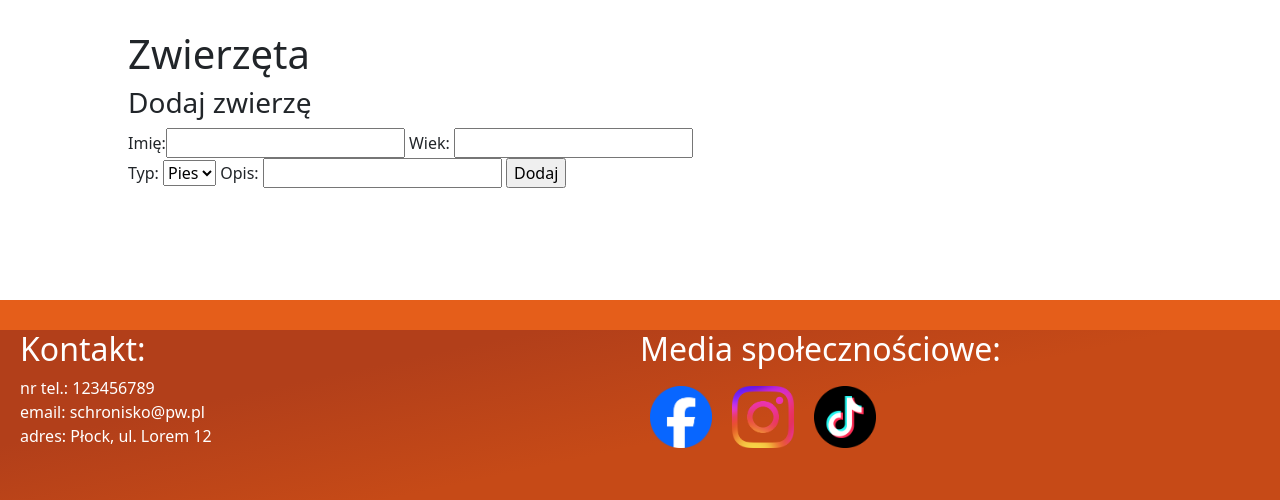
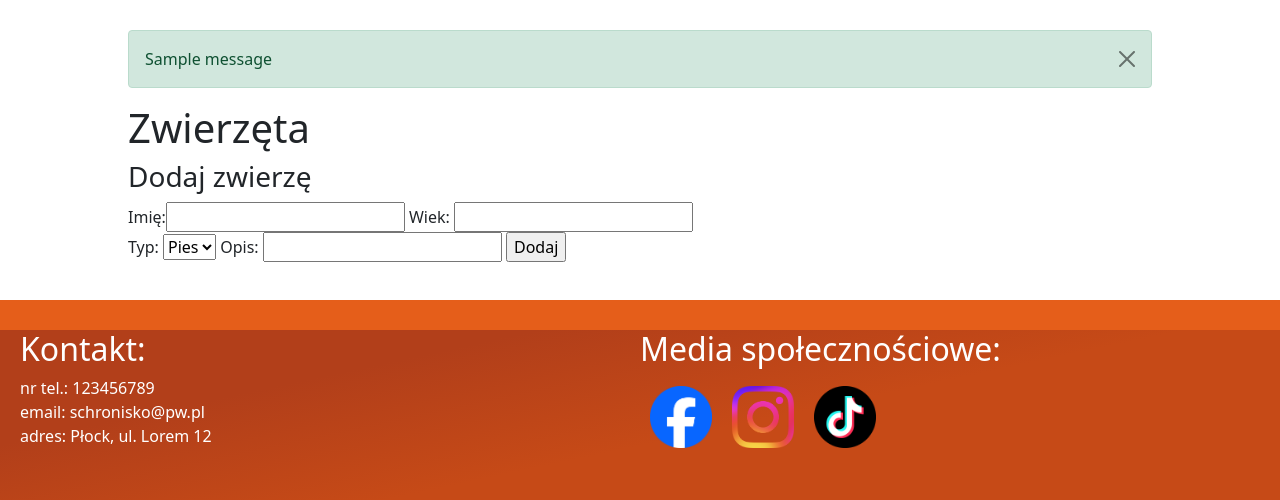
Before and after one commit to XCezor/Schronisko, a Flask app: page /add in a window 1280 px wide. Shown: the part 314-814 px from the top of the page. Run offline with Flask 3, Linux system fonts and the light colour scheme; tables that the repository leaves empty hold one stand-in row (values such as "Sample post"); one stand-in notice (Sample message) is shown; some libraries are stand-ins or nearby versions.

Commit message:
Dodanie powiadomienia (flash) do base.html

```diff
--- a/templates/base.html
+++ b/templates/base.html
@@ -95,6 +95,12 @@
             </ol>
         </div> -->
         <div id="content">
+            {% for message in get_flashed_messages() %}
+                <div class="alert alert-success alert-dismissible fade show" role="alert">
+                    {{ message }}
+                    <button type="button" class="btn-close" data-bs-dismiss="alert" aria-label="Close"></button>
+                </div>
+            {% endfor %}
             {% block body %}{% endblock %}
         </div>
         <div id="footer">
@@ -140,7 +146,7 @@
         }
     </script> -->
 
-
+    <script src="https://cdn.jsdelivr.net/npm/bootstrap@5.0.2/dist/js/bootstrap.min.js" integrity="sha384-cVKIPhGWiC2Al4u+LWgxfKTRIcfu0JTxR+EQDz/bgldoEyl4H0zUF0QKbrJ0EcQF" crossorigin="anonymous"></script>
 
     <script src="{{ url_for('static', filename='java-script/jquery-3.7.1.min.js') }}"></script>
 
```
